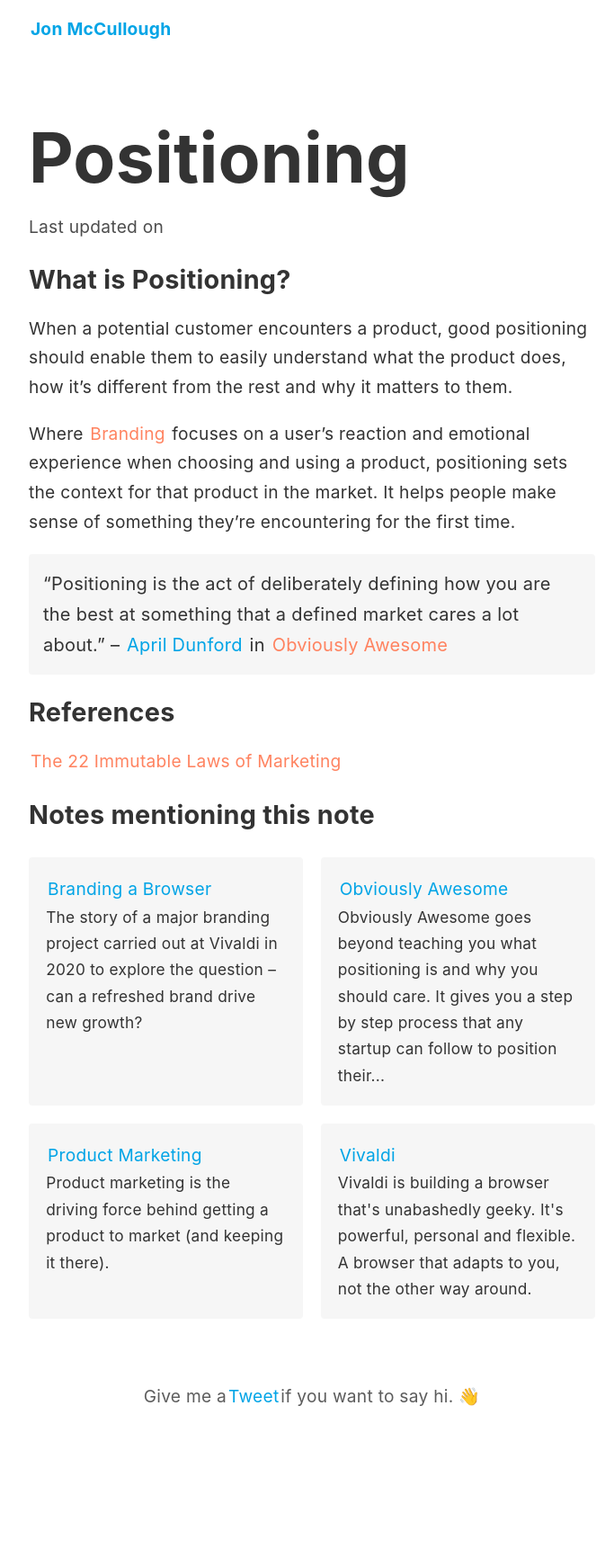
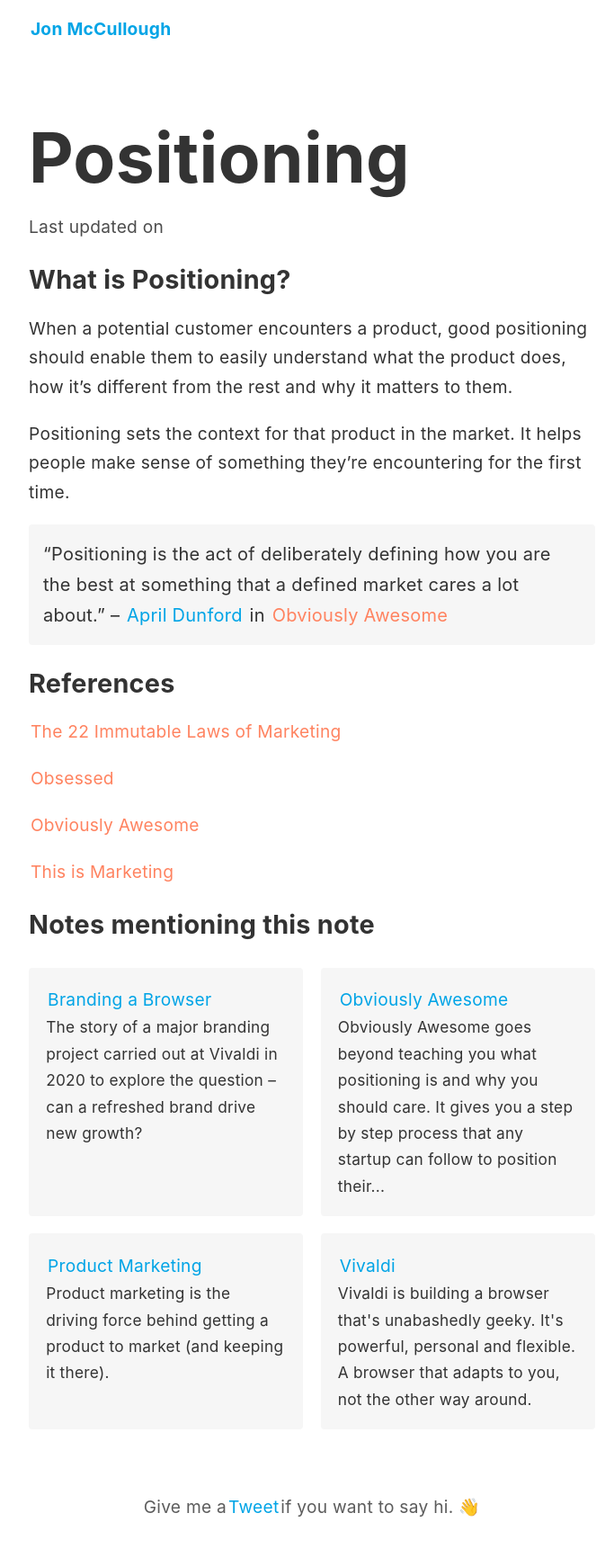
Before and after one commit to jonmccull/digital-garden, a Jekyll site: the page built from _notes/positioning.md, in a window 1280 px wide. Shown: the whole page at 90% size, without its empty margins (293-976 px from the left). Built offline with Jekyll 4.4.1, drawn with Linux system fonts in a browser that asks for light colours; before the commit the page ends 1609 px from its top, so only the background shows below that.

Commit message:
Update, Note content, Positioning
Signed-off-by: Jon McCullough <jonmccull@pm.me>

```diff
--- a/_notes/positioning.md
+++ b/_notes/positioning.md
@@ -8,10 +8,16 @@
 
 When a potential customer encounters a product, good positioning should enable them to easily understand what the product does, how it's different from the rest and why it matters to them.
 
-Where [[Branding]] focuses on a user's reaction and emotional experience when choosing and using a product, positioning sets the context for that product in the market. It helps people make sense of something they're encountering for the first time.
+Positioning sets the context for that product in the market. It helps people make sense of something they're encountering for the first time.
 
 > "Positioning is the act of deliberately defining how you are the best at something that a defined market cares a lot about." – [April Dunford](https://twitter.com/aprildunford?lang=en) in [[Obviously Awesome]]
 
 ## References
 
 [[The 22 Immutable Laws of Marketing]]
+
+[[Obsessed]]
+
+[[Obviously Awesome]]
+
+[[This is Marketing]]
```
